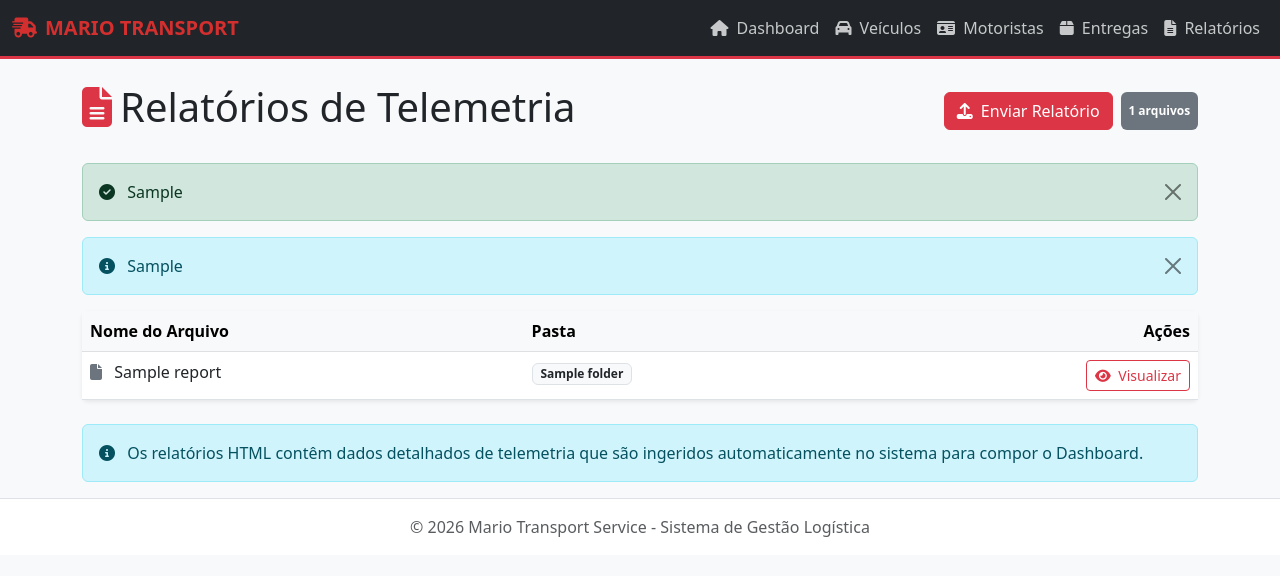
After one commit to transmarioserv-dev/prestacaodeservice, a FastAPI app: template app/templates/reports.html in a window 1280 px wide. The commit adds this page. Shown: the top 576 px of the page. Run offline with FastAPI, Linux system fonts and the light colour scheme; the template is opened without the code that fills it: most values are stand-ins (such as "Sample title", 1, 10 or a date in 2020).

Commit message:
feat: implement report ingestion dashboard and management UI
- Add telemetry statistics (Total KM and Fuel) to the main dashboard
- Implement automatic ingestion for uploaded HTML telemetry reports
- Add report management interface to list, view, and upload reports
- Refactor ingestion logic into app/utils.py for modularity

```diff
--- a/app/main.py
+++ b/app/main.py
@@ -1,15 +1,19 @@
-from fastapi import FastAPI, Depends, HTTPException, Request, Form
-from fastapi.responses import HTMLResponse, RedirectResponse
+from fastapi import FastAPI, Depends, HTTPException, Request, Form, File, UploadFile
+from fastapi.responses import HTMLResponse, RedirectResponse, FileResponse
+from fastapi.staticfiles import StaticFiles
 from fastapi.templating import Jinja2Templates
 from sqlalchemy.orm import Session
 from sqlalchemy.exc import IntegrityError
-from sqlalchemy import inspect, text
-from . import models, schemas, database
+from sqlalchemy import inspect, text, func
+from . import models, schemas, database, utils
 from .database import engine, get_db
 from datetime import date
+import os
+import shutil
 
 # Create tables
 models.Base.metadata.create_all(bind=engine)
+
 
 # Quick migration for existing databases
 def run_migrations():
@@ -25,8 +29,6 @@ def run_migrations():
             if "shipment_date" not in columns:
                 print("Attempting to add 'shipment_date' column to 'shipments' table...")
                 with engine.connect() as conn:
-                    # Postgres-specific syntax for adding column if not exists is a bit complex in older versions,
-                    # but simple for newer ones. We'll use a try-except block or the specific check.
                     conn.execute(text("ALTER TABLE shipments ADD COLUMN IF NOT EXISTS shipment_date DATE DEFAULT CURRENT_DATE"))
                     conn.commit()
                 print("Migration: Added shipment_date column to shipments table.")
@@ -51,6 +53,9 @@ run_migrations()
 app = FastAPI(title="Mario Transport Service API")
 templates = Jinja2Templates(directory="app/templates")
 
+# Mount reports directory as static files
+app.mount("/reports_files", StaticFiles(directory="relatorios"), name="reports_files")
+
 @app.get("/", response_class=HTMLResponse)
 def read_root(request: Request, db: Session = Depends(get_db)):
     vehicles_count = db.query(models.Vehicle).count()
@@ -58,16 +63,83 @@ def read_root(request: Request, db: Session = Depends(get_db)):
     shipments_count = db.query(models.Shipment).filter(models.Shipment.status != "Entregue").count()
     latest_shipments = db.query(models.Shipment).order_by(models.Shipment.id.desc()).limit(5).all()
 
+    # Telemetry Stats
+    total_km = db.query(func.sum(models.VehicleTelemetry.route_length)).scalar() or 0
+    avg_fuel = db.query(func.avg(models.VehicleTelemetry.fuel_consumption)).scalar() or 0
+
     context = {
         "request": request,
         "vehicles_count": vehicles_count,
         "drivers_count": drivers_count,
         "shipments_count": shipments_count,
-        "latest_shipments": latest_shipments
+        "latest_shipments": latest_shipments,
+        "total_km": round(total_km, 2),
+        "avg_fuel": round(avg_fuel, 2)
     }
     return templates.TemplateResponse(request=request, name="index.html", context=context)
 
 # --- UI ROUTES ---
+
+@app.get("/ui/reports", response_class=HTMLResponse)
+def ui_reports(request: Request):
+    reports = []
+    relatorios_dir = "relatorios"
+    for root, dirs, files in os.walk(relatorios_dir):
+        for file in files:
+            # Create a relative path from the 'relatorios' directory
+            rel_path = os.path.relpath(os.path.join(root, file), relatorios_dir)
+            reports.append({
+                "name": file,
+                "path": rel_path,
+                "folder": os.path.basename(root) if root != relatorios_dir else "Principal"
+            })
+
+    # Sort by name descending (usually dates are in filenames)
+    reports.sort(key=lambda x: x["name"], reverse=True)
+
+    return templates.TemplateResponse(
+        request=request, name="reports.html", context={"request": request, "reports": reports}
+    )
+
+@app.post("/ui/reports/upload")
+async def ui_upload_report(
+    request: Request,
+    report_file: UploadFile = File(...),
+    db: Session = Depends(get_db)
+):
+    relatorios_dir = "relatorios"
+    os.makedirs(relatorios_dir, exist_ok=True)
+
+    file_path = os.path.join(relatorios_dir, report_file.filename)
+
+    with open(file_path, "wb") as buffer:
+        shutil.copyfileobj(report_file.file, buffer)
+
+    # Process the file to update database
+    success = utils.process_report_file(file_path, db)
+
+    # Prepare reports list for re-rendering with message
+    reports = []
+    for root, dirs, files in os.walk(relatorios_dir):
+        for file in files:
+            rel_path = os.path.relpath(os.path.join(root, file), relatorios_dir)
+            reports.append({
+                "name": file,
+                "path": rel_path,
+                "folder": os.path.basename(root) if root != relatorios_dir else "Principal"
+            })
+    reports.sort(key=lambda x: x["name"], reverse=True)
+
+    msg = "Relatório enviado e processado com sucesso!" if success else "Relatório enviado, mas o formato não permitiu a extração automática de dados."
+
+    return templates.TemplateResponse(
+        request=request, name="reports.html", context={
+            "request": request,
+            "reports": reports,
+            "success_msg": msg if success else None,
+            "info_msg": msg if not success else None
+        }
+    )
 
 @app.get("/ui/vehicles", response_class=HTMLResponse)
 def ui_vehicles(request: Request, db: Session = Depends(get_db)):
--- a/app/templates/base.html
+++ b/app/templates/base.html
@@ -31,6 +31,7 @@
                     <li class="nav-item"><a class="nav-link" href="/ui/vehicles"><i class="fas fa-car me-1"></i> Veículos</a></li>
                     <li class="nav-item"><a class="nav-link" href="/ui/drivers"><i class="fas fa-id-card me-1"></i> Motoristas</a></li>
                     <li class="nav-item"><a class="nav-link" href="/ui/shipments"><i class="fas fa-box me-1"></i> Entregas</a></li>
+                    <li class="nav-item"><a class="nav-link" href="/ui/reports"><i class="fas fa-file-lines me-1"></i> Relatórios</a></li>
                 </ul>
             </div>
         </div>
--- /dev/null
+++ b/app/templates/reports.html
@@ -0,0 +1,103 @@
+{% extends "base.html" %}
+
+{% block title %}Relatórios - Mario Transport{% endblock %}
+
+{% block content %}
+<div class="d-flex justify-content-between align-items-center mb-4">
+    <h1><i class="fas fa-file-lines me-2 text-danger"></i>Relatórios de Telemetria</h1>
+    <div class="d-flex gap-2">
+        <button class="btn btn-danger" data-bs-toggle="modal" data-bs-target="#uploadModal">
+            <i class="fas fa-upload me-2"></i>Enviar Relatório
+        </button>
+        <span class="badge bg-secondary d-flex align-items-center">{{ reports|length }} arquivos</span>
+    </div>
+</div>
+
+{% if success_msg %}
+<div class="alert alert-success alert-dismissible fade show" role="alert">
+    <i class="fas fa-check-circle me-2"></i> {{ success_msg }}
+    <button type="button" class="btn-close" data-bs-dismiss="alert" aria-label="Close"></button>
+</div>
+{% endif %}
+
+{% if info_msg %}
+<div class="alert alert-info alert-dismissible fade show" role="alert">
+    <i class="fas fa-info-circle me-2"></i> {{ info_msg }}
+    <button type="button" class="btn-close" data-bs-dismiss="alert" aria-label="Close"></button>
+</div>
+{% endif %}
+
+<div class="card">
+    <div class="card-body p-0">
+        <div class="table-responsive">
+            <table class="table table-hover mb-0">
+                <thead class="table-light">
+                    <tr>
+                        <th>Nome do Arquivo</th>
+                        <th>Pasta</th>
+                        <th class="text-end">Ações</th>
+                    </tr>
+                </thead>
+                <tbody>
+                    {% for report in reports %}
+                    <tr>
+                        <td>
+                            {% if report.name.endswith('.html') %}
+                            <i class="fas fa-file-code text-primary me-2"></i>
+                            {% elif report.name.endswith('.xlsx') %}
+                            <i class="fas fa-file-excel text-success me-2"></i>
+                            {% elif report.name.endswith('.docx') %}
+                            <i class="fas fa-file-word text-info me-2"></i>
+                            {% else %}
+                            <i class="fas fa-file text-secondary me-2"></i>
+                            {% endif %}
+                            {{ report.name }}
+                        </td>
+                        <td><span class="badge bg-light text-dark border">{{ report.folder }}</span></td>
+                        <td class="text-end">
+                            <a href="/reports_files/{{ report.path }}" class="btn btn-sm btn-outline-danger" target="_blank">
+                                <i class="fas fa-eye me-1"></i> Visualizar
+                            </a>
+                        </td>
+                    </tr>
+                    {% else %}
+                    <tr>
+                        <td colspan="3" class="text-center py-4 text-muted">Nenhum relatório encontrado.</td>
+                    </tr>
+                    {% endfor %}
+                </tbody>
+            </table>
+        </div>
+    </div>
+</div>
+
+<div class="mt-4 alert alert-info">
+    <i class="fas fa-circle-info me-2"></i>
+    Os relatórios HTML contêm dados detalhados de telemetria que são ingeridos automaticamente no sistema para compor o Dashboard.
+</div>
+
+<!-- Upload Modal -->
+<div class="modal fade" id="uploadModal" tabindex="-1" aria-labelledby="uploadModalLabel" aria-hidden="true">
+    <div class="modal-dialog">
+        <div class="modal-content">
+            <div class="modal-header">
+                <h5 class="modal-title" id="uploadModalLabel">Enviar Novo Relatório</h5>
+                <button type="button" class="btn-close" data-bs-dismiss="modal" aria-label="Close"></button>
+            </div>
+            <form action="/ui/reports/upload" method="post" enctype="multipart/form-data">
+                <div class="modal-body">
+                    <p class="text-muted small">Formatos suportados para extração automática: <code>general_information_report*.html</code> e <code>odometer_daily_report*.html</code>.</p>
+                    <div class="mb-3">
+                        <label for="report_file" class="form-label">Selecione o arquivo</label>
+                        <input class="form-control" type="file" id="report_file" name="report_file" required>
+                    </div>
+                </div>
+                <div class="modal-footer">
+                    <button type="button" class="btn btn-secondary" data-bs-dismiss="modal">Cancelar</button>
+                    <button type="submit" class="btn btn-danger">Processar e Salvar</button>
+                </div>
+            </form>
+        </div>
+    </div>
+</div>
+{% endblock %}
```
Also changed, not shown: app/templates/index.html (+33 -0 lines), app/utils.py (added, +163 -0 lines).
